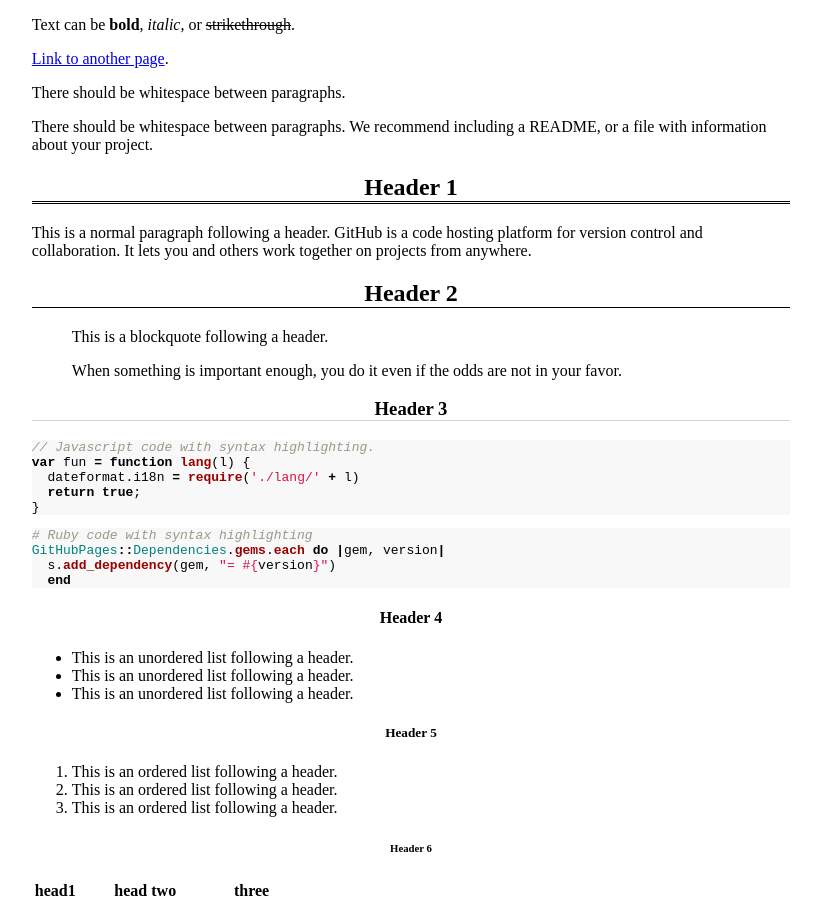
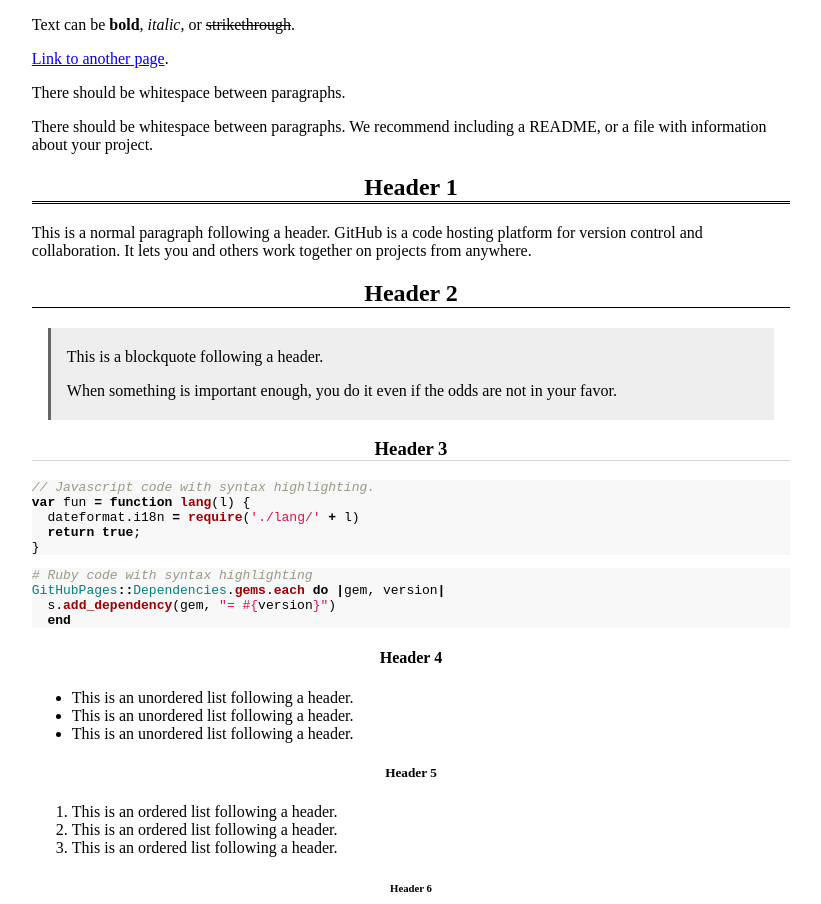
Before and after one commit to swashdev/untitled-pages-theme, a Jekyll site: the page built from index.md, in a window 1280 px wide. Shown: the top 904 px of the page, without its empty margins (229-1050 px from the left). Built offline with Jekyll 4.4.1, drawn with Linux system fonts in a browser that asks for light colours.

Commit message:
do basic formatting for blockquotes.

```diff
--- a/assets/css/style.css
+++ b/assets/css/style.css
@@ -81,6 +81,17 @@ section
 }
 
 /* maybe use the margins for some sidebars in the future */
+
+/* styling for a blockquote */
+blockquote
+{
+	background-color: #eee;
+	width: auto;
+	padding: 0.25em 1em;
+	margin: 1em  1em;
+	border-style: none none none solid;
+	border-color: #666;
+}
 
 /* syntax highlighting */
 
```
